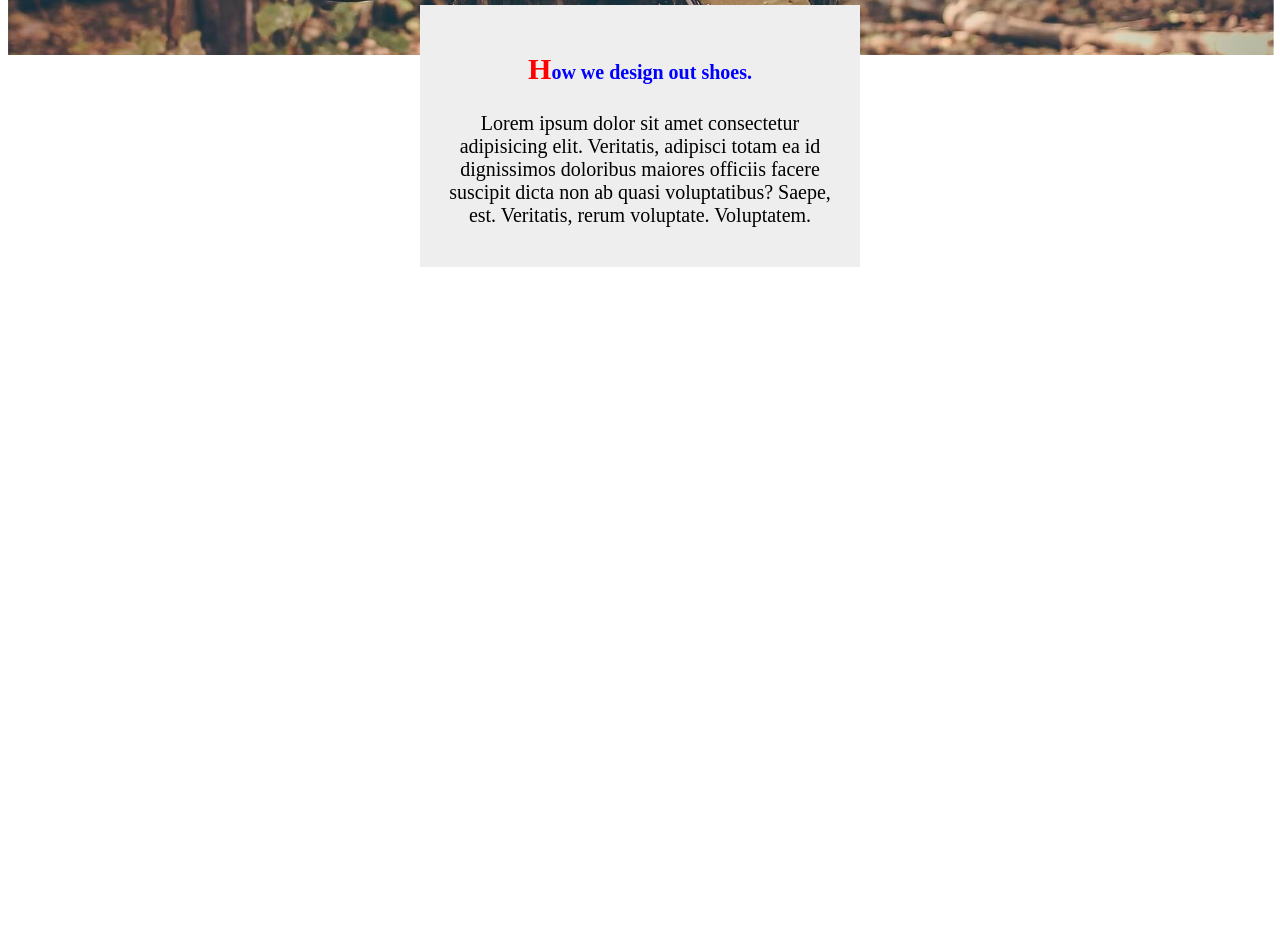
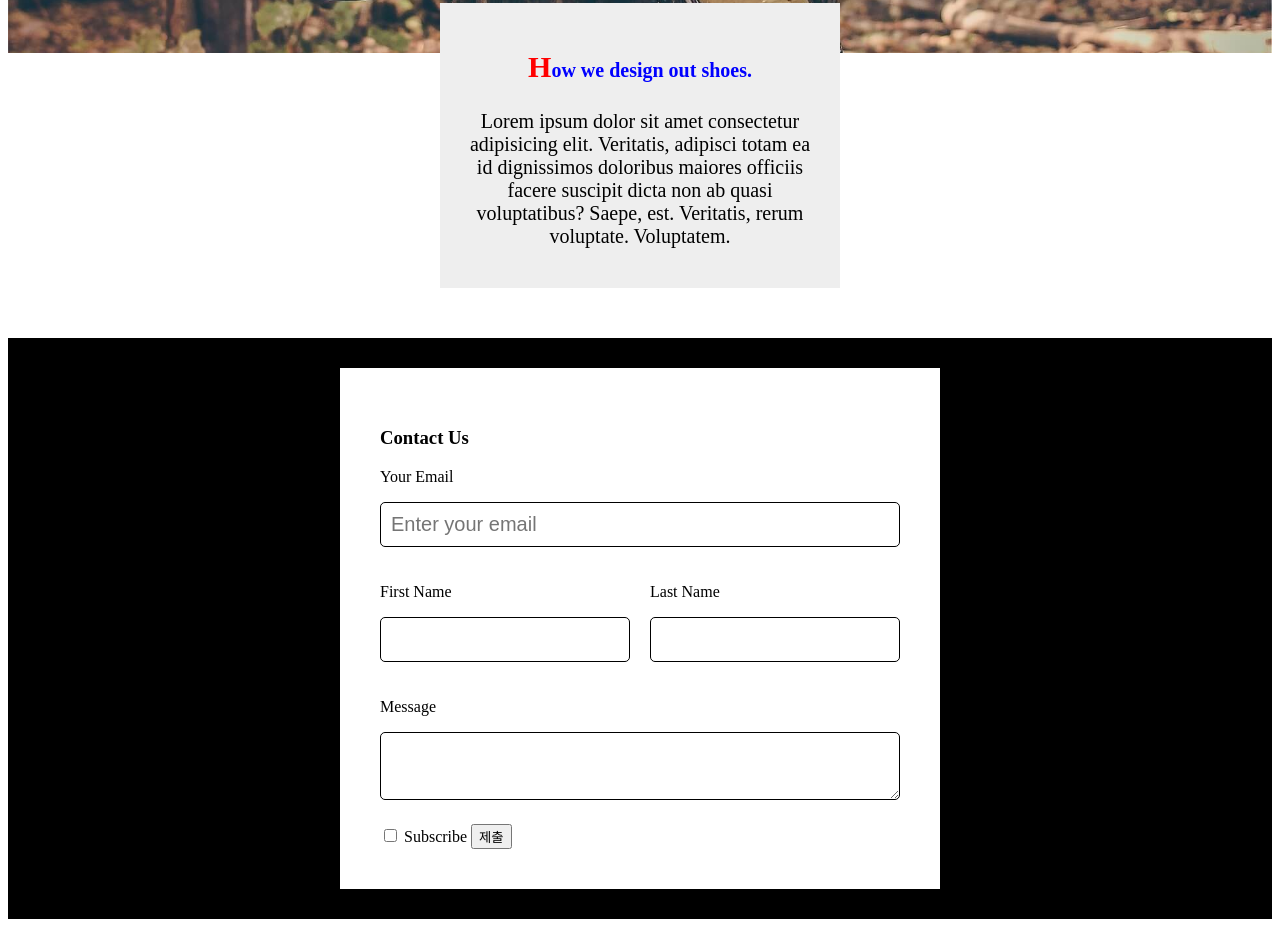
Before and after one commit to Hyojin611/front-work, a plain HTML site: page shoes/shoes.html in a window 1280 px wide. Shown: the part 455-1382 px from the top of the page. Before the commit the page ends 800 px from the top, so only its background shows below. Drawn offline with Linux system fonts and the light colour scheme.

Commit message:
shoes form 추가

```diff
--- a/blog/css/blog.css
+++ b/blog/css/blog.css
@@ -31,5 +31,5 @@ vertical-align: middle;
 .blog-name{
   width: 100px;
   float: left;
-  display: block;
+  /* display: block; */
 }
--- a/shoes/css/shoes.css
+++ b/shoes/css/shoes.css
@@ -77,3 +77,58 @@
 .explain-box::first-line{
   color: blue;
 }
+
+
+div,input, textarea{
+  box-sizing: border-box;
+}
+
+
+
+
+
+
+.form-background{
+  background: black;
+  padding: 30px;
+}
+
+.form-white{
+  background: white;
+  width: 80%;
+  max-width: 600px;
+  margin: auto;
+  padding: 30px;
+}
+
+.form-input{
+  width: 100%;
+  padding: 10px;
+  font-size: 20px;
+  border: 1px solid black;
+  border-radius: 5px;
+}
+
+.w-100{
+  width: 100%;
+  padding: 10px;
+}
+
+.w-50{
+  width: 50%;
+  padding: 10px;
+  float: left;
+}
+
+/* 모든 버튼의 공통 속성 */
+.btn{
+  padding: 10px;
+  display: block;
+  margin-left: auto;
+}
+
+/* 해당 버트만 갖는 속성 */
+.yellow button{
+
+  background-color: yellow;
+}
--- a/shoes/shoes.html
+++ b/shoes/shoes.html
@@ -29,5 +29,42 @@
     rerum voluptate. Voluptatem.
   </p>
 </div>
+
+
+<div class="form-background">
+<div class="form-white">
+<form action="">
+  <div class="w-100">
+    <h3>Contact Us</h3>
+    <p>Your Email</p>
+    <input type="email" class="form-input"
+    placeholder="Enter your email" name="email">
+  </div>
+  <div class="w-50">
+    <p>First Name</p>
+    <input type="text" class="form-input"
+    name="first-name">
+  </div>
+  <div class="w-50">
+    <p>Last Name</p>
+    <input type="text" class="form-input"
+    name="last-name">
+  </div>
+  <div style="clear: both;"></div>
+
+  <div class="w-100">
+    <p>Message</p>
+    <textarea name="message" id=""
+    class="form-input"></textarea>
+  </div>
+<div class="w-100">
+  <input type="checkbox" name="" id="sub" class="">
+  <label for="sub">Subscribe</label>
+  <!-- <button class="btn yellow button">SEND</button> -->
+   <input type="submit" value="제출">
+</div>
+</form>
+</div>
+</div>
 </body>
 </html>
```
Also changed, not shown: blog/blog.html (line endings or trailing spaces).
